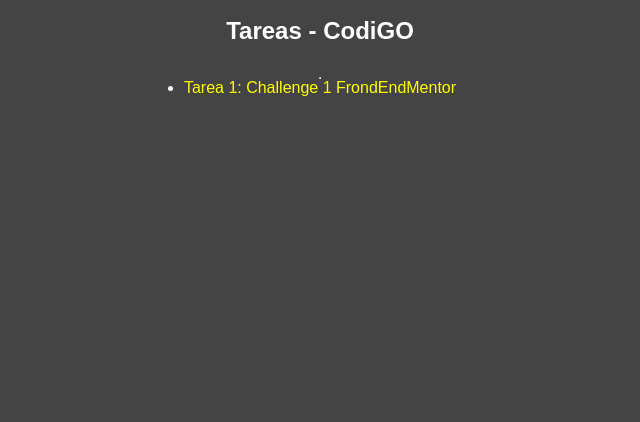
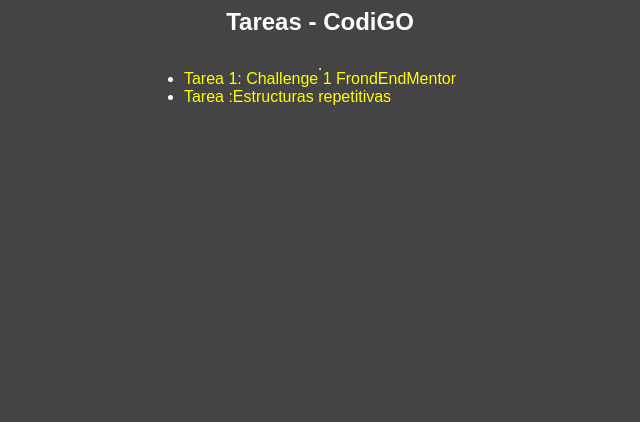
Before and after one commit to halvaradoc/halvaradoc.github.io, a plain HTML site: page index.html in a window 1280 px wide. Shown: the part 378-800 px from the top of the page, without its empty margins (320-960 px from the left). Drawn offline with Linux system fonts and the light colour scheme.

Commit message:
Tarea estructuras repetitivas

```diff
--- a/css/estilos.css
+++ b/css/estilos.css
@@ -23,11 +23,11 @@ h2{
 .tareas{
     list-style: none;
 }
-.tareas__link{
+.tareas__link , .tarea__link-2{
     text-decoration: none;
     color: yellow;
     font-family: sans-serif;
 }
-.tareas__link:hover{
+.tareas__link .tarea__link-2 :hover{
     font-size: 1.2rem;
 }
--- a/index.html
+++ b/index.html
@@ -19,6 +19,15 @@
                 Tarea 1: Challenge 1 FrondEndMentor
             </a>
         </li>
+        <li>
+            <a href="#"
+            class="tarea__link-2"
+            target="_blank"
+           >
+             Tarea :Estructuras repetitivas
+           </a>
+
+        </li>
 
     </ul>
 </body>
```
Also changed, not shown: Tarea/01-Tarea-estructuras-repetitivas.html (added, +12 -0 lines), Tarea/01-Tarea-estructuras-repetitivas.js (added, +395 -0 lines).
